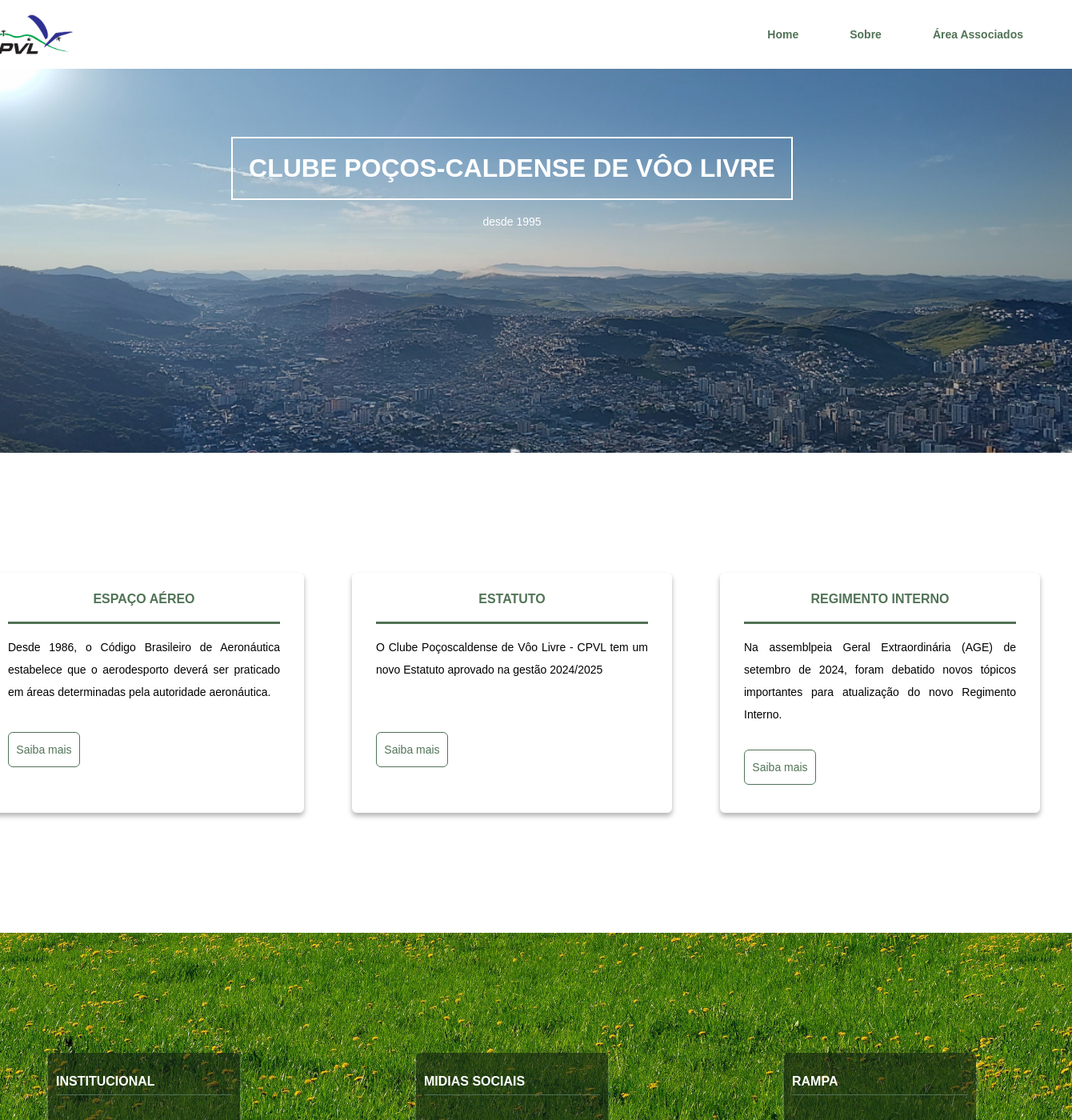
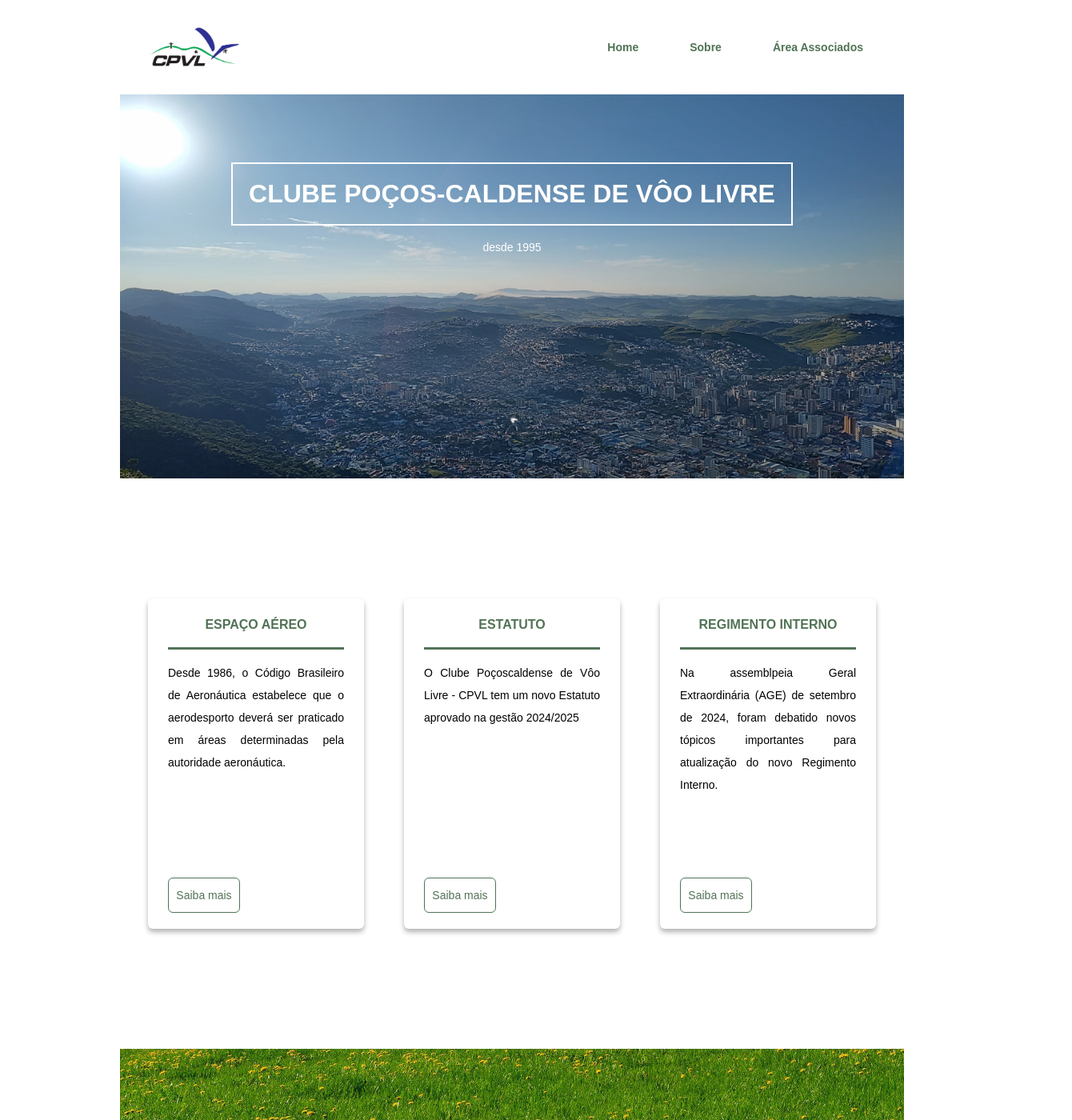
Before and after one commit to 2fc-data/cpvl, a React (Vite) app: page / in a window 1280 px wide. Shown: the top 1400 px of the page at 80% size, 1340 px wide, since content can reach past the window. Built offline with nearby package versions, Linux system fonts and the light colour scheme.

Commit message:
layout xl and md  no home

```diff
--- a/src/components/header/Header.styles.ts
+++ b/src/components/header/Header.styles.ts
@@ -4,15 +4,18 @@
 export const HeaderWrap = styled.header`
   background-color: ${theme.colors.white};
   color: ${theme.colors.lightGreen};
-  padding: 1rem 0rem;
+  padding: 2rem 0rem;
   z-index: 1000;
+
+  ${media.xl`
+    padding: 1rem 0rem;
+  `}
 
   .header-container {
     align-items: center;
     display: flex;
     justify-content: space-between;
     top: 0;
-    max-width: 1320px;
     margin: 0 35px;
   }
 
@@ -28,8 +31,8 @@
       height: 54px;
 
       img {
-        width: 100%;
-        height: 100%;
+        width: 99%;
+        height: 99%;
         object-fit: contain;
         border: none;
       }
--- a/src/components/layout/BaseLayout.styles.ts
+++ b/src/components/layout/BaseLayout.styles.ts
@@ -4,6 +4,7 @@
 export const BaseLayoutWrap = styled.div`
   display: flex;
   flex-direction: column;
+  max-width: 1200px;
   min-height: 100vh;
   padding-top: 0px;
 
--- a/src/components/section/Section.styles.ts
+++ b/src/components/section/Section.styles.ts
@@ -9,23 +9,21 @@
   justify-content: space-around;
   margin-top: 0px;
   padding: 130px 10px;
-  text-align: justify;
   width: 100%;
 
   ${media.lg`
     display: flex-wrap;
     flex-direction: column;
-    margin: 15px;
-    padding: 15px 12px;
-    text-align: justify;
+    padding: 10px 9px;
+    text-align: center;
   `}
 
   ${media.md`
     display: flex-wrap;
     flex-direction: column;
-    margin: 15px;
+    margin-top: 0px;
     padding: 10px 9px;
-    text-align: justify;
+    text-align: center;
   `}
 
   .section-content {
@@ -33,21 +31,18 @@
     border-radius: 6px;
     box-shadow: 0px 4px 6px rgba(0, 0, 0, 0.3);
     display: flex-wrap;
-    flex-direction: column;
-    min-height: 300px;
-    margin: 20px 30px;
-    padding: 20px 30px;
-    width: 400px;
+    justify-content: center;
+    min-height: 345px;
+    margin: 20px 25px;
+    padding: 20px 25px;
+    text-align: justify;
+    width: 270px;
 
-    /* ${media.lg`
-      justify-items: center;
-      padding: 15px 45px;
+    ${media.lg`
+      min-height: 145px;
+      padding: 15px 12px;
+      width: 95%;
     `}
-
-    ${media.md`
-      justify-items: center;
-      padding: 15px 45px;
-    `} */
   }
 
   .section-title {
@@ -65,16 +60,15 @@
     padding: 15px 0;
     font-size: 14px;
     font-weight: 500;
-    height: auto;
-    min-height: 120px;
+    min-height: 270px;
     line-height: 2;
 
     ${media.lg`
-      height: auto;
+      min-height: 90px;
     `}
 
     ${media.md`
-      height: auto;
+      min-height: 90px;
     `}
   }
 
--- a/src/components/sideBar/Sidebar.styles.ts
+++ b/src/components/sideBar/Sidebar.styles.ts
@@ -7,14 +7,10 @@
   z-index: 1000;
   color: ${theme.colors.black};
   position: fixed;
-  top: 0;
+  top: 0px;
   left: 0;
   height: 100%;
   box-shadow: rgba(0, 0, 0, 0.3) 0px 20px 30px;
-
-  ${media.xxl`
-        width: 240px;
-    `}
 
   ${media.xl`
         width: 72px;
--- a/src/pages/footer/Footer.styles.ts
+++ b/src/pages/footer/Footer.styles.ts
@@ -3,25 +3,26 @@
 import bg_footer from "../../assets/images/gramaFooter.jpg";
 
 export const FooterWrap = styled.div`
+  align-items: center;
   background-image: url(${bg_footer});
   bottom: 0;
   display: flex;
   justify-content: space-around;
   margin-top: 0px;
-  padding: 130px 10px;
+  padding: 90px 10px;
   width: 100%;
 
   ${media.lg`
     display: flex-wrap;
     flex-direction: column;
-    padding: 15px 12px;
+    padding: 15px 9px;
     text-align: center;
   `}
 
   ${media.md`
     display: flex-wrap;
     flex-direction: column;
-    margin-top: 30px;
+    margin-top: 0px;
     padding: 10px 9px;
     text-align: center;
   `}
@@ -36,8 +37,14 @@
     justify-content: center;
     line-height: 2;
     margin: 20px 10px;
-    min-width: 240px;
+    min-height: 345px;
     padding: 20px 10px;
+    width: 270px;
+
+    ${media.lg`
+      padding: 15px 12px;
+      width: 95%;
+    `}
   }
 
   .footer-title {
@@ -46,11 +53,16 @@
     font-weight: 700;
     margin-bottom: 30px;
     text-transform: uppercase;
+
+    ${media.lg`
+      padding-left: 15px;
+    `}
   }
 
   .footer-link {
     margin-top: 10px;
     padding-left: 10px;
+    text-align: left;
 
     ${media.md`
       padding-left: 0px;
--- a/src/pages/home/Home.styles.ts
+++ b/src/pages/home/Home.styles.ts
@@ -30,7 +30,7 @@
 
     ${media.lg`
       font-size: 28px;
-      margin-top: 0rem;
+      margin: 0rem 3rem;
       padding: 6px 10px;
     `}
 
--- a/src/styles/global/default.ts
+++ b/src/styles/global/default.ts
@@ -2,7 +2,7 @@
 import { media, theme } from "../../styles/theme/theme";
 
 export const Container = styled.div`
-  max-width: 1320px;
+  max-width: 1200px;
   margin: 0 auto;
   padding: 0 16px;
 `;
@@ -15,7 +15,7 @@
     font-weight: 700;
     color: ${theme.colors.black};
 
-    ${media.xxl`
+    ${media.xl`
         font-size: 24px;
     `}
 
--- a/src/styles/global/globalStyles.ts
+++ b/src/styles/global/globalStyles.ts
@@ -28,9 +28,9 @@
         list-style: none;
     }
     img{
-        width: 100%;
         display: block;
         max-width: 100%;
+        width: 100%;
     }
     a{
         color: unset;
```
Also changed, not shown: src/components/layout/BaseLayout.tsx (line endings or trailing spaces). Lines whose indentation alone changed are shown as unchanged.
